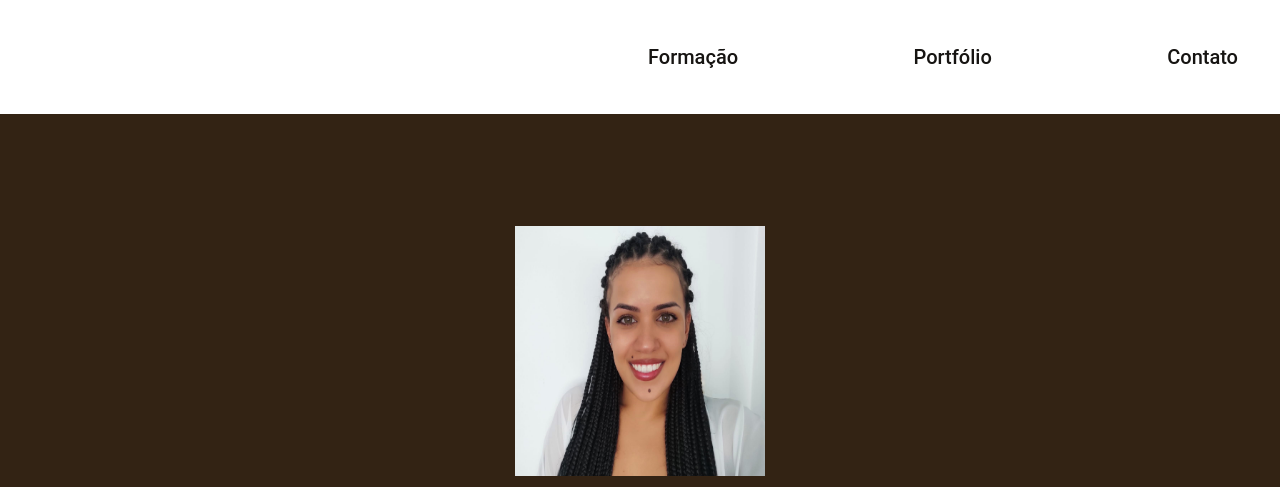
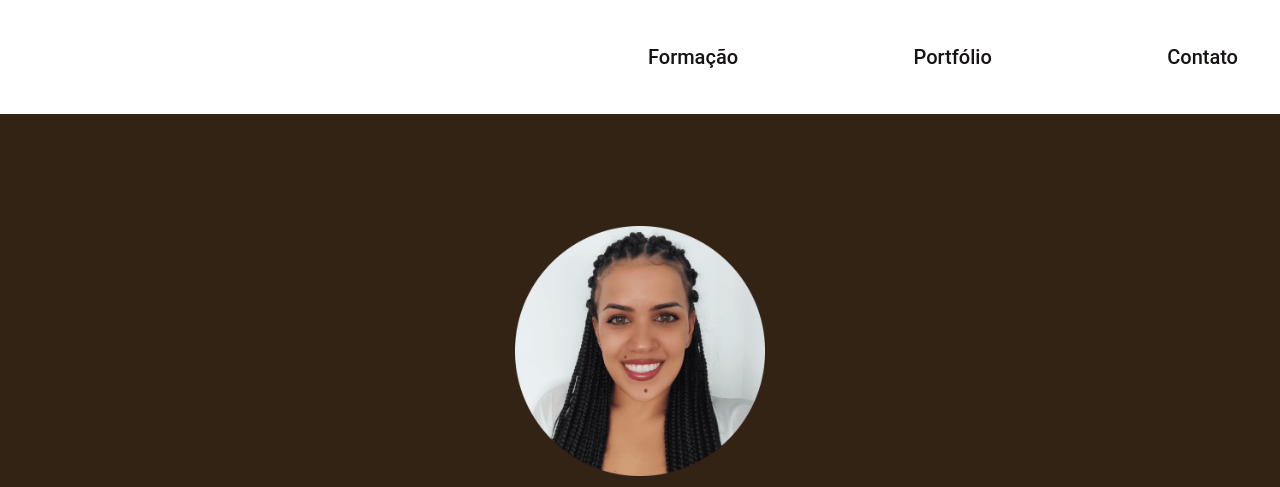
Before and after one commit to jessicagis2/portfolio-projeto-final-pretalab-jessica-neves, a plain HTML site: page index.html in a window 1280 px wide. Shown: the top 487 px of the page. Drawn offline with Linux system fonts and the light colour scheme; files whose address does not match are found by name.

Commit message:
foto_vai

```diff
--- a/index.html
+++ b/index.html
@@ -26,7 +26,7 @@
         <section class="principal">
             <article class="subcontainer-principal container">
             <div>
-                <img src="C:\Users\Jessica das Neves\Desktop\Portfolio_Jessica_Neves_ProjetoFinal_Pretalab\foto_portfolio.jpg" alt="minha imagem de perfil" class="avatar">
+                <img src="C:\Users\Jessica das Neves\Desktop\Portfolio_Jessica_Neves_ProjetoFinal_Pretalab\foto_portfolio.png.png" alt="minha imagem de perfil" class="avatar">
             </div>
             <div>
                 <h1 class="nome-completo">Jessica Gislaine das Neves</h1>
```
Also changed, not shown: foto_portfolio.jpg (deleted), foto_portfolio.png.png (added).
